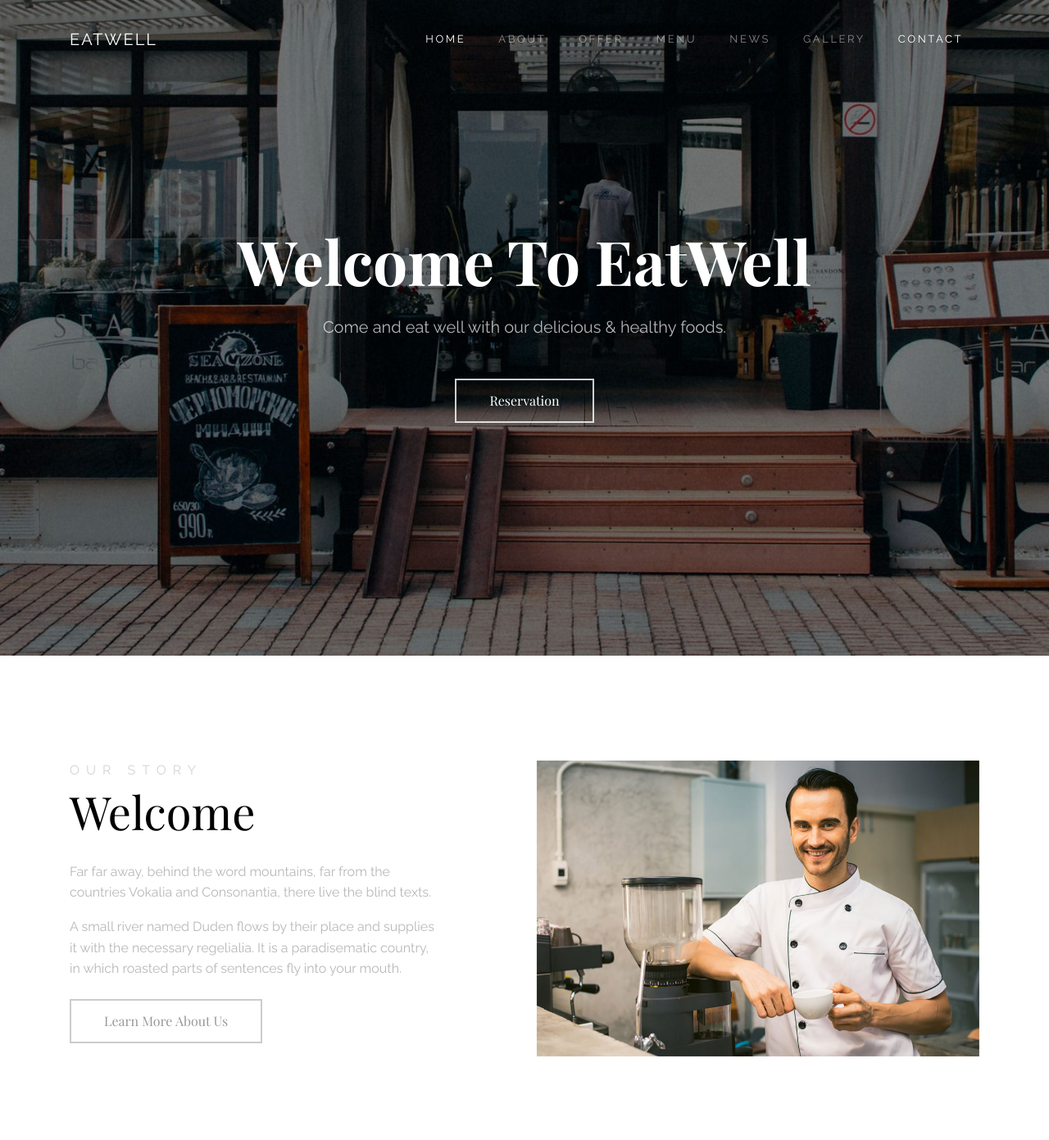
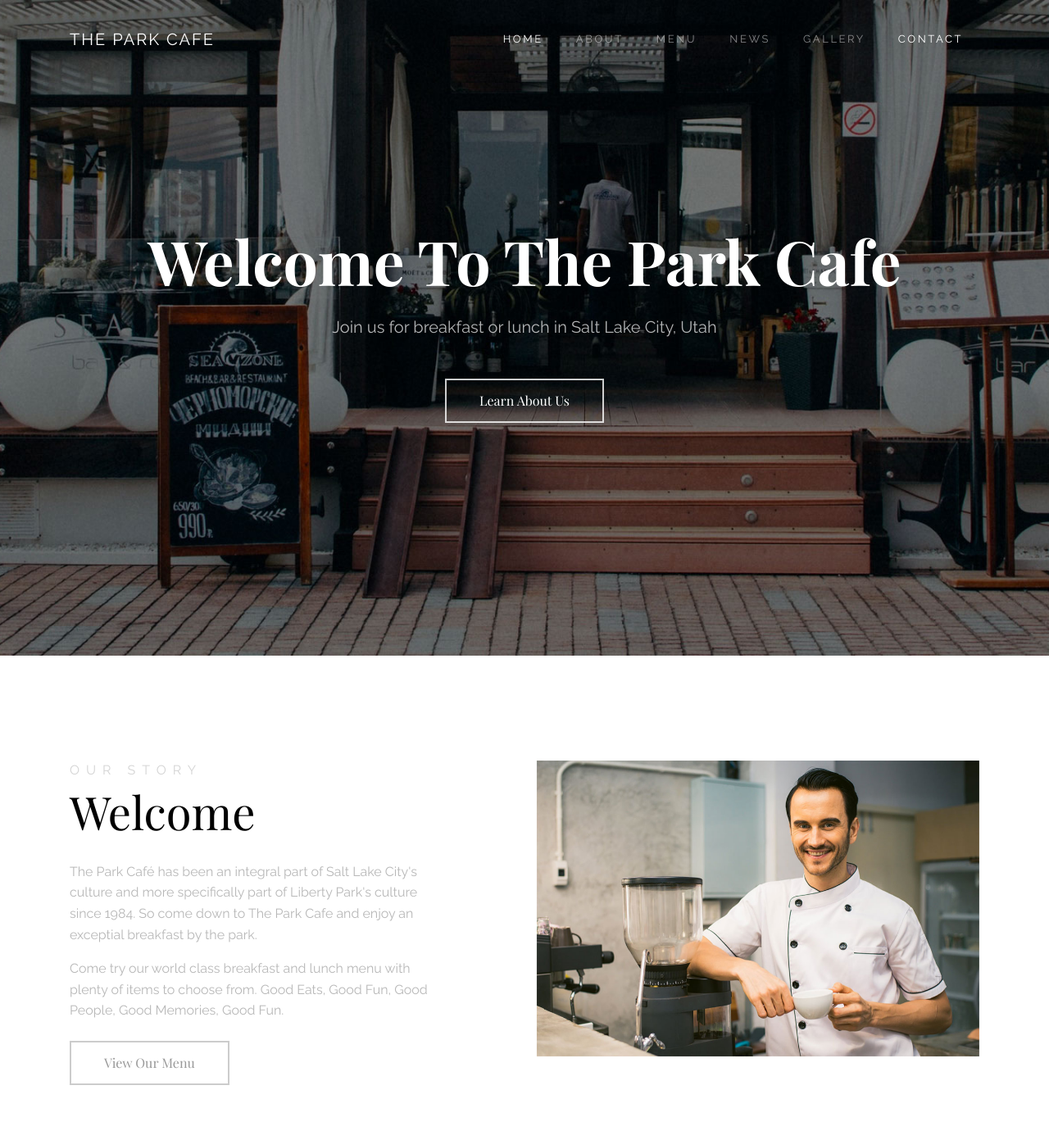
Before and after one commit to amille12/ParkCafeNew, a plain HTML site: page index.html in a window 1280 px wide. Shown: the top 1391 px of the page at 82% size. Drawn offline with nearby package versions, Linux system fonts and the light colour scheme; some packages are replaced by stand-ins of ours; no server answers; files whose address does not match are found by name; a web font is replaced by a local one.

Commit message:
Building text & content

```diff
--- a/index.html
+++ b/index.html
@@ -26,7 +26,7 @@
 
     <nav class="navbar navbar-expand-lg navbar-dark site_navbar bg-dark site-navbar-light" id="site-navbar">
       <div class="container">
-        <a class="navbar-brand" href="index.html">EatWell</a>
+        <a class="navbar-brand" href="index.html">The Park Cafe</a>
         <button class="navbar-toggler" type="button" data-toggle="collapse" data-target="#site-nav" aria-controls="site-nav" aria-expanded="false" aria-label="Toggle navigation">
           <span class="oi oi-menu"></span> Menu
         </button>
@@ -35,7 +35,6 @@
           <ul class="navbar-nav ml-auto">
             <li class="nav-item active"><a href="#section-home" class="nav-link">Home</a></li>
             <li class="nav-item"><a href="#section-about" class="nav-link">About</a></li>
-            <li class="nav-item"><a href="#section-offer" class="nav-link">Offer</a></li>
             <li class="nav-item"><a href="#section-menu" class="nav-link">Menu</a></li>
             <li class="nav-item"><a href="#section-news" class="nav-link">News</a></li>
             <li class="nav-item"><a href="#section-gallery" class="nav-link">Gallery</a></li>
@@ -50,9 +49,9 @@
       <div class="container">
         <div class="row align-items-center justify-content-center text-center site-vh-100">
           <div class="col-md-12">
-            <h1 class="site-heading site-animate mb-3">Welcome To EatWell</h1>
-            <h2 class="h5 site-subheading mb-5 site-animate">Come and eat well with our delicious &amp; healthy foods.</h2>
-            <p><a href="https://colorlib.com/" target="_blank" class="btn btn-outline-white btn-lg site-animate" data-toggle="modal" data-target="#reservationModal">Reservation</a></p>
+            <h1 class="site-heading site-animate mb-3">Welcome To The Park Cafe</h1>
+            <h2 class="h5 site-subheading mb-5 site-animate">Join us for breakfast or lunch in Salt Lake City, Utah</h2>
+            <p><a href="https://colorlib.com/" target="_blank" class="btn btn-outline-white btn-lg site-animate" data-toggle="modal" data-target="#reservationModal">Learn About Us</a></p>
           </div>
         </div>
       </div>
@@ -65,10 +64,10 @@
           <div class="col-md-5 site-animate mb-5">
             <h4 class="site-sub-title">Our Story</h4>
             <h2 class="site-primary-title display-4">Welcome</h2>
-            <p>Far far away, behind the word mountains, far from the countries Vokalia and Consonantia, there live the blind texts.</p>
+            <p>The Park Café has been an integral part of Salt Lake City's culture and more specifically part of Liberty Park's culture since 1984. So come down to The Park Cafe and enjoy an exceptial breakfast by the park.</p>
 
-            <p class="mb-4">A small river named Duden flows by their place and supplies it with the necessary regelialia. It is a paradisematic country, in which roasted parts of sentences fly into your mouth.</p>
-            <p><a href="#" class="btn btn-secondary btn-lg">Learn More About Us</a></p>
+            <p class="mb-4">Come try our world class breakfast and lunch menu with plenty of items to choose from. Good Eats, Good Fun, Good People, Good Memories, Good Fun.</p>
+            <p><a href="#" class="btn btn-secondary btn-lg">View Our Menu</a></p>
           </div>
           <div class="col-md-1"></div>
           <div class="col-md-6 site-animate img" data-animate-effect="fadeInRight">
```
